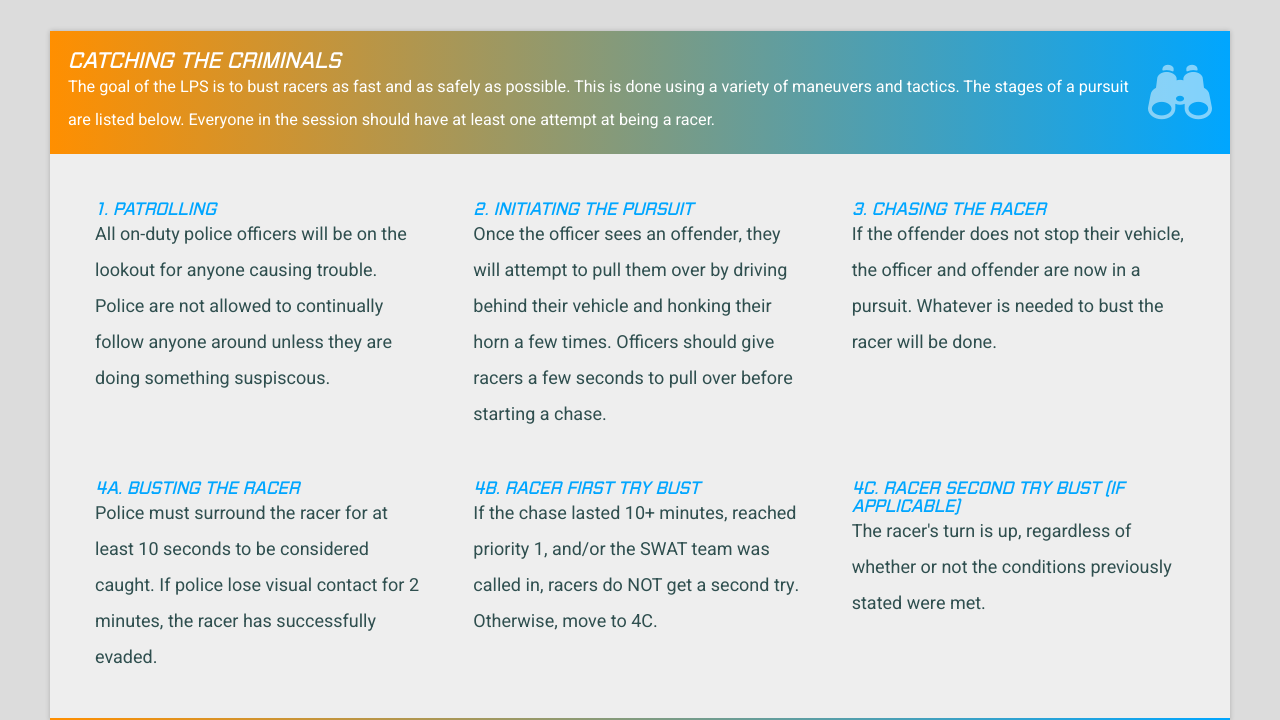
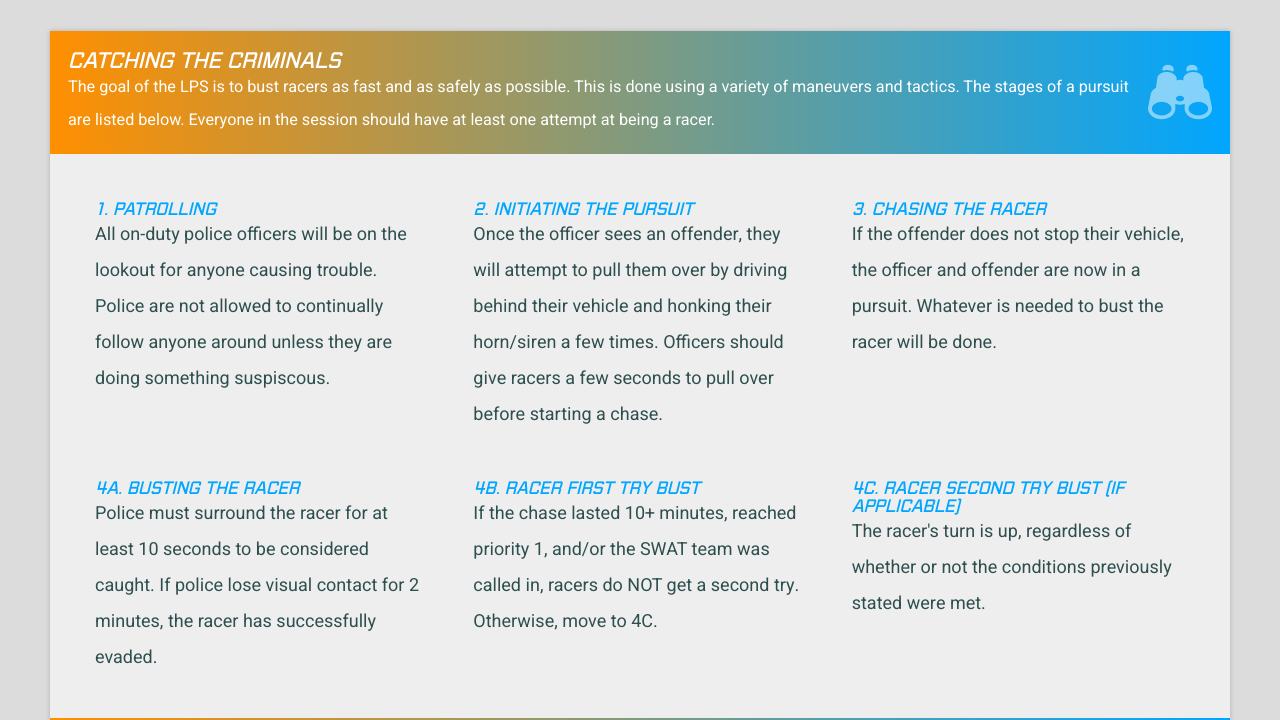
Before and after one commit to Ameer67/The-Racers-and-Chasers-Club, a PHP site: page /police.php in a window 1280 px wide. Shown: the part 360-1080 px from the top of the page. Run offline with PHP 8.4, Linux system fonts and the light colour scheme; a stand-in replaces the project's code that opens the database connection.

Commit message:
added more info to step 2 of chasing criminals

```diff
--- a/police.php
+++ b/police.php
@@ -24,7 +24,7 @@
             </div>
             <div>
                 <h4>2. Initiating the pursuit</h4>
-                <p>Once the officer sees an offender, they will attempt to pull them over by driving behind their vehicle and honking their horn a few times. Officers should give racers a few seconds to pull over before starting a chase.</p>
+                <p>Once the officer sees an offender, they will attempt to pull them over by driving behind their vehicle and honking their horn/siren a few times. Officers should give racers a few seconds to pull over before starting a chase.</p>
             </div>
             <div>
                 <h4>3. Chasing the racer</h4>
```
